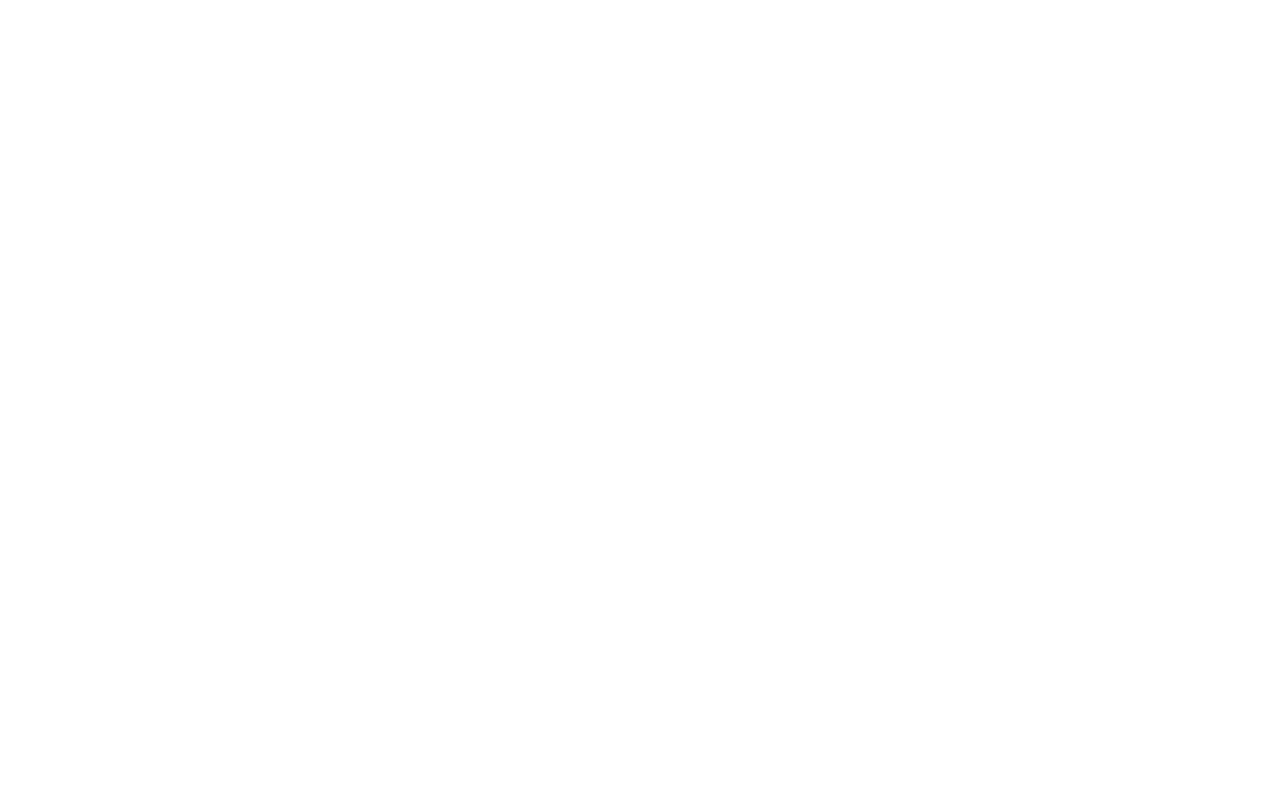
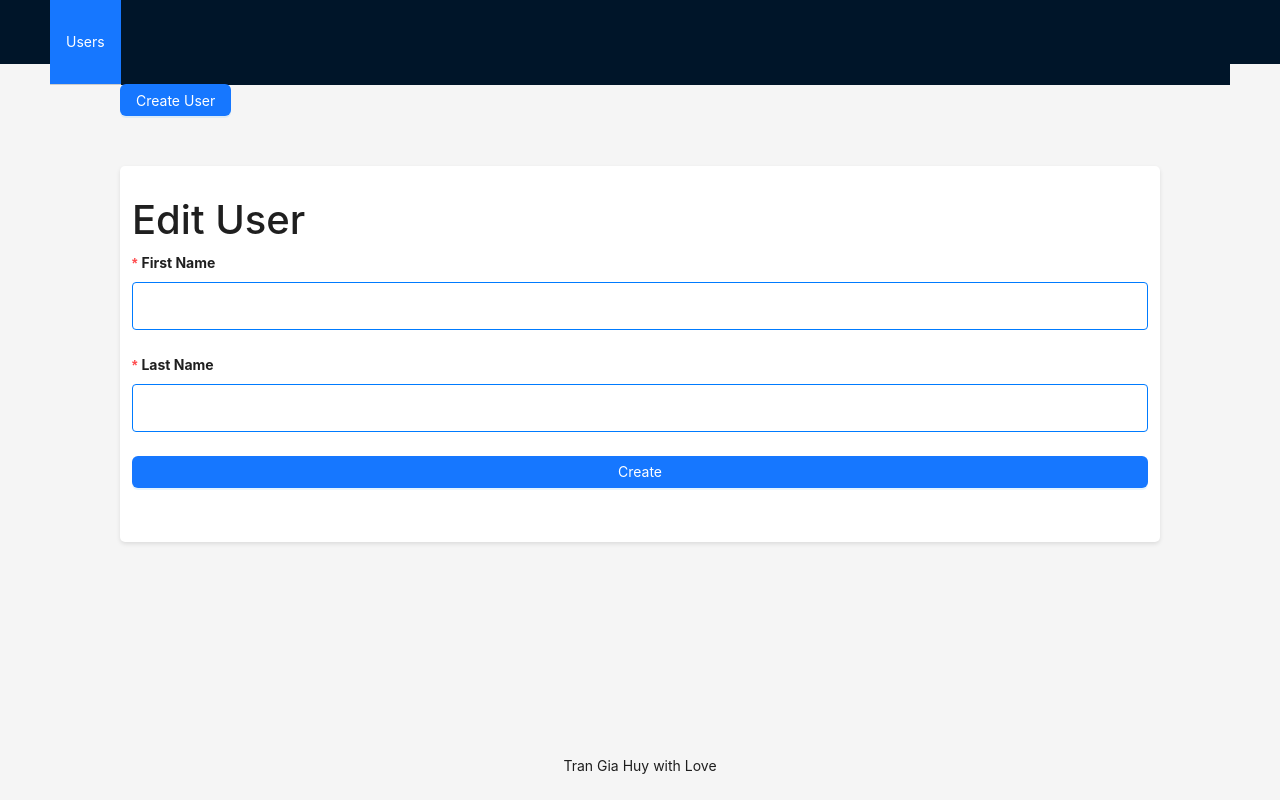
Before and after one commit to goodfysonic/react-10thJuly, a React (Create React App) app: page /users/create in a window 1280 px wide. Before the commit this address had no page. Built offline with nearby package versions, Linux system fonts and the light colour scheme.

Commit message:
fix the navigation in index , delete routes and routeConfig and optimized useListPage

```diff
--- a/package.json
+++ b/package.json
@@ -14,7 +14,7 @@
     "react": "^18.3.1",
     "react-dom": "^18.3.1",
     "react-redux": "^9.1.2",
-    "react-router-dom": "^6.24.1",
+    "react-router-dom": "^6.25.0",
     "react-scripts": "^5.0.1",
     "redux": "^5.0.1",
     "redux-saga": "^1.3.0",
--- a/src/components/App.js
+++ b/src/components/App.js
@@ -1,23 +1,21 @@
 import React from 'react';
-import { useNavigate } from 'react-router-dom';
+import { Routes, Route, useNavigate } from 'react-router-dom';
 import { Layout, Menu, Button, Row, Col } from 'antd';
 import UserListPage from './UserListPage';
+import NewUserForm from './NewUserForm';
+import UserSavePage from './UserSavePage';
 
 const { Header, Content, Footer } = Layout;
 
 const App = () => {
   const navigate = useNavigate();
 
-  const handleCreateClick = () => {
-    navigate('/user/create');
+  const handleCreateUser = () => {
+    navigate('/users/create');
   };
 
-  const handleEditUser = (userId) => {
-    if (Number.isInteger(userId)) {
-      navigate(`/user/${userId}`);
-    } else {
-      console.error('User ID is not an integer:', userId);
-    }
+  const handleEditUser = (id) => {
+    navigate(`/users/${id}`);
   };
 
   return (
@@ -25,17 +23,20 @@ const App = () => {
       <Header>
         <div className="logo" />
         <Menu theme="dark" mode="horizontal" defaultSelectedKeys={['1']}>
-          <Menu.Item key="1">Users</Menu.Item>
+          <Menu.Item key="1" onClick={() => navigate('/users')}>Users</Menu.Item>
         </Menu>
       </Header>
       <Content style={{ margin: '0 16px' }}>
         <Row justify="center" style={{ marginTop: '20px' }}>
           <Col span={20}>
-            <h2>Users</h2>
-            <Button type="primary" onClick={handleCreateClick} style={{ marginBottom: '20px' }}>
+            <Button type="primary" onClick={handleCreateUser} style={{ marginBottom: '20px' }}>
               Create User
             </Button>
-            <UserListPage onEditUser={handleEditUser} />
+            <Routes>
+              <Route path="/users" element={<UserListPage onEditUser={handleEditUser} />} />
+              <Route path="/users/create" element={<NewUserForm />} />
+              <Route path="/users/:id" element={<UserSavePage />} />
+            </Routes>
           </Col>
         </Row>
       </Content>
--- a/src/components/NewUserForm.js
+++ b/src/components/NewUserForm.js
@@ -1,11 +1,10 @@
-
 import React, { useEffect, useState } from 'react';
-import { Form, Input, Button } from 'antd';
+import { Form, Input, Button, Spin, Alert } from 'antd';
 import { useNavigate, useParams } from 'react-router-dom';
 import { connect } from 'react-redux';
 import { createUserRequest, updateUserRequest, fetchUserRequest } from '../actions/users';
 
-const NewUserForm = ({ users, createUserRequest, updateUserRequest, fetchUserRequest, user }) => {
+const NewUserForm = ({ users, createUserRequest, updateUserRequest, fetchUserRequest, user, loading, error }) => {
   const [isEditing, setIsEditing] = useState(false);
   const { id } = useParams();
   const navigate = useNavigate();
@@ -13,42 +12,36 @@ const NewUserForm = ({ users, createUserRequest, updateUserRequest, fetchUserReq
 
   useEffect(() => {
     if (id && id !== 'create') {
-      const existingUser = users.find((user) => user.id === parseInt(id, 10));
-      if (existingUser) {
-        form.setFieldsValue(existingUser);
-        setIsEditing(true);
-      } else {
-        fetchUserRequest(id);
-        setIsEditing(true);
-      }
+      fetchUserRequest(id);
+      setIsEditing(true);
     } else {
       form.resetFields();
       setIsEditing(false);
     }
-  }, [id, users, fetchUserRequest, form]);
+  }, [id, fetchUserRequest, form]);
 
   useEffect(() => {
-    if (user && isEditing && !form.getFieldValue('firstName')) {
+    if (user && isEditing) {
       form.setFieldsValue(user);
     }
   }, [user, isEditing, form]);
 
-  const handleSubmit = (values) => {
-    if (isEditing) {
-      updateUserRequest({
-        id: parseInt(id, 10),
-        ...values,
-      });
-    } else {
-      createUserRequest(values);
+  const handleSubmit = async (values) => {
+    const action = isEditing ? updateUserRequest : createUserRequest;
+    await action({ ...values, id: parseInt(id, 10) });
+    if (!error) {
+      navigate('/users');
     }
-    form.resetFields();
-    navigate('/');
   };
+
+  if (loading) {
+    return <Spin size="large" />;
+  }
 
   return (
     <div className="container">
       <h1>{id === 'create' ? 'Create User' : 'Edit User'}</h1>
+      {error && <Alert type="error" message={error} />}
       <Form form={form} onFinish={handleSubmit} layout="vertical">
         <Form.Item
           label="First Name"
@@ -77,6 +70,8 @@ const NewUserForm = ({ users, createUserRequest, updateUserRequest, fetchUserReq
 const mapStateToProps = (state) => ({
   users: state.users.items,
   user: state.users.user,
+  loading: state.loading,
+  error: state.error
 });
 
 const mapDispatchToProps = {
--- a/src/components/UserListPage.js
+++ b/src/components/UserListPage.js
@@ -10,10 +10,9 @@ const UserListPage = ({ onEditUser }) => {
     const {
         data: users,
         pagination,
-        loading,
         error,
         deleteUser,
-        setPagination
+        setPagination,
     } = useListPage(apiConfig);
 
     const handleTableChange = (pagination) => {
@@ -22,6 +21,10 @@ const UserListPage = ({ onEditUser }) => {
             current: pagination.current,
             pageSize: pagination.pageSize
         });
+    };
+
+    const handleDeleteUser = (id) => {
+        deleteUser(id);
     };
 
     const columns = [
@@ -43,7 +46,7 @@ const UserListPage = ({ onEditUser }) => {
                     <Button onClick={() => onEditUser(record.id)} style={{ marginRight: 8 }}>Edit</Button>
                     <Popconfirm
                         title="Are you sure to delete this user?"
-                        onConfirm={() => deleteUser(record.id)}
+                        onConfirm={() => handleDeleteUser(record.id)}
                         okText="Yes"
                         cancelText="No"
                     >
@@ -54,7 +57,9 @@ const UserListPage = ({ onEditUser }) => {
         }
     ];
 
-    if (error) return <Alert message="Error" description={error.message} type="error" showIcon />;
+    if (error) {
+        return <Alert message="Error loading users" description={error.message} type="error" showIcon />;
+    }
 
     return (
         <div>
--- a/src/hooks/useListPage.js
+++ b/src/hooks/useListPage.js
@@ -4,11 +4,9 @@ import axios from 'axios';
 const useListPage = (apiConfig, params = {}) => {
     const [data, setData] = useState([]);
     const [pagination, setPagination] = useState({ current: 1, pageSize: 10, total: 0 });
-    const [loading, setLoading] = useState(false);
     const [error, setError] = useState(null);
 
     const fetchData = useCallback(async () => {
-        setLoading(true);
         try {
             const response = await axios.get(apiConfig.getlist, {
                 params: {
@@ -24,13 +22,11 @@ const useListPage = (apiConfig, params = {}) => {
                     total: parseInt(response.headers['x-total-count'], 10) || response.data.total
                 }));
             } else {
-                throw new Error('Data is not an array');
+                throw new Error('Expected data to be an array.');
             }
         } catch (err) {
             console.error('Fetch data error:', err);
-            setError(new Error('Data format is incorrect. Expected an array.'));
-        } finally {
-            setLoading(false);
+            setError(err);
         }
     }, [apiConfig.getlist, params, pagination]);
 
@@ -59,7 +55,6 @@ const useListPage = (apiConfig, params = {}) => {
     return {
         data,
         pagination,
-        loading,
         error,
         editUser,
         deleteUser,
--- a/src/index.js
+++ b/src/index.js
@@ -1,14 +1,14 @@
 import React from 'react';
 import { createRoot } from 'react-dom/client';
 import './style.css';
-
 import 'bootstrap/dist/css/bootstrap.min.css';
 import { Provider } from 'react-redux';
 import { configureStore } from '@reduxjs/toolkit';
 import createSagaMiddleware from 'redux-saga';
 import reducers from './reducers';
 import rootSaga from './sagas';
-import AppRoutes from './routes';
+import App from './components/App';
+import { BrowserRouter as Router } from 'react-router-dom';
 
 const sagaMiddleware = createSagaMiddleware();
 
@@ -23,7 +23,11 @@ const container = document.getElementById('root');
 const root = createRoot(container);
 
 root.render(
-  <Provider store={store}>
-    <AppRoutes />
-  </Provider>
+  <React.StrictMode>
+    <Provider store={store}>
+      <Router>
+        <App />
+      </Router>
+    </Provider>
+  </React.StrictMode>
 );
--- a/src/routes.js
+++ /dev/null
@@ -1,20 +0,0 @@
-
-import React from 'react';
-import { BrowserRouter as Router, Routes, Route } from 'react-router-dom';
-import routesConfig from './routesConfig';
-
-const renderRoute = (route, index) => (
-  <Route key={index} path={route.path} element={route.element} />
-);
-
-const AppRoutes = () => {
-  return (
-    <Router>
-      <Routes>
-        {routesConfig.map(renderRoute)}
-      </Routes>
-    </Router>
-  );
-};
-
-export default AppRoutes;
--- a/src/routesConfig.js
+++ /dev/null
@@ -1,20 +0,0 @@
-import App from './components/App';
-import UserSavePage from './components/UserSavePage';
-import UserListPage from './components/UserListPage';
-
-const routesConfig = [
-  {
-    path: '/',
-    element: <App />
-  },
-  {
-    path: '/user/:id?',
-    element: <UserSavePage />
-  },
-  {
-    path: '/users',
-    element: <UserListPage />
-  }
-];
-
-export default routesConfig;
```
Also changed, not shown: 1 other file (tests, documents, lock files or other folders).
